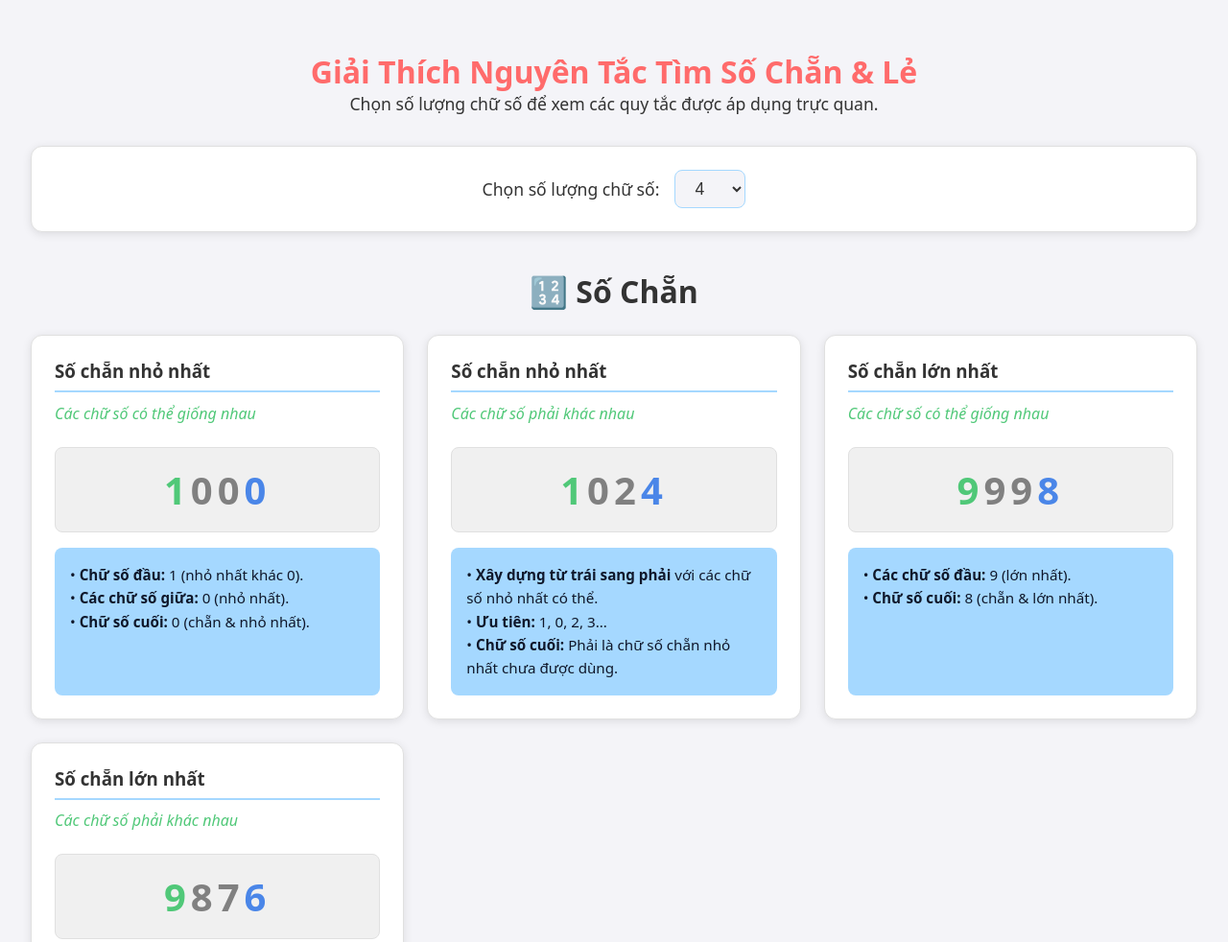
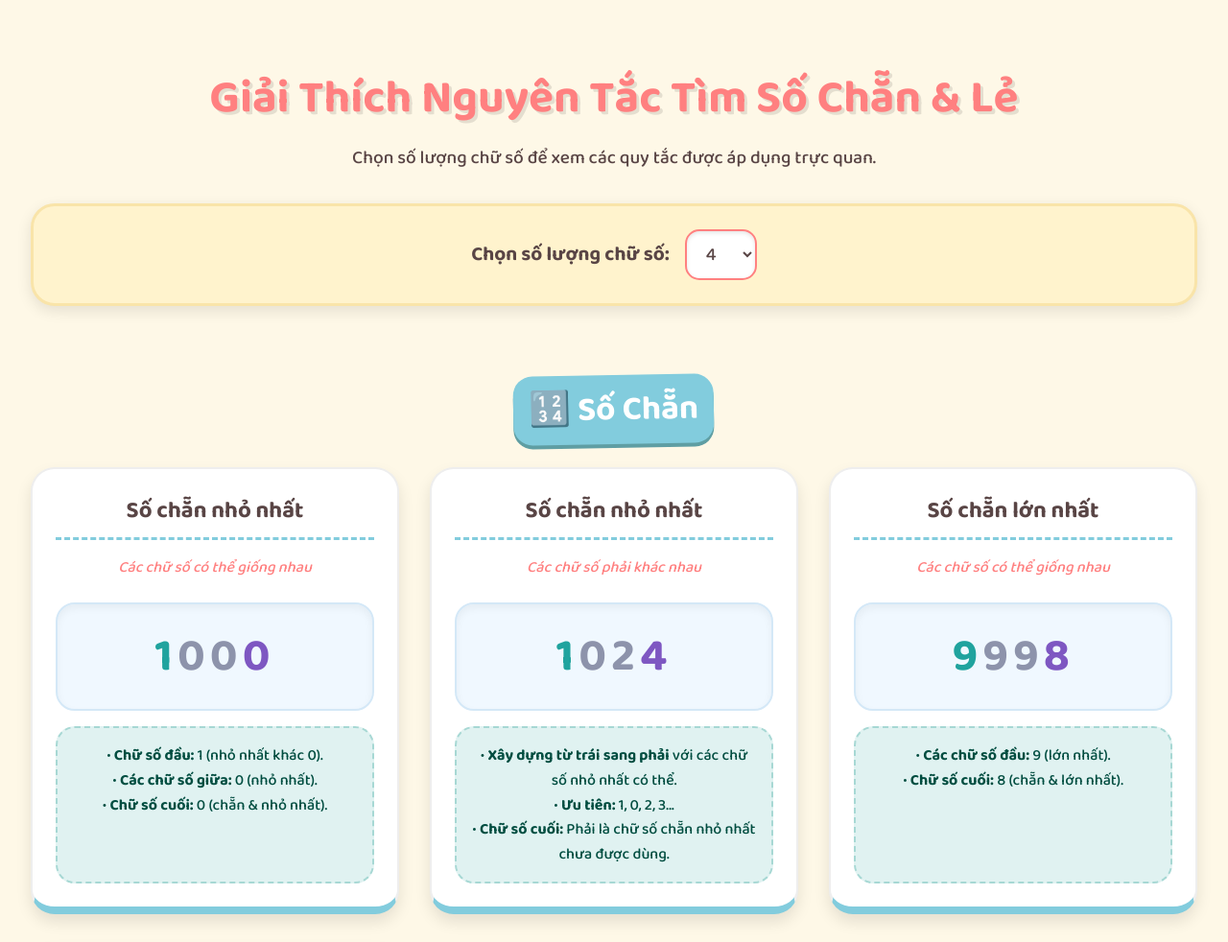
Before and after one commit to ThaiNamAnh/toan-4-bai-3, a plain HTML site: page index.html in a window 1280 px wide. Shown: the top 982 px of the page at 96% size. Drawn offline with Linux system fonts and the light colour scheme.

Commit message:
change css

```diff
--- a/index.html
+++ b/index.html
@@ -5,21 +5,24 @@
         <meta name="viewport" content="width=device-width, initial-scale=1.0" />
         <title>Giải Thích Trực Quan: Tìm Số Chẵn & Lẻ</title>
         <style>
+            @import url("https://fonts.googleapis.com/css2?family=Baloo+2:wght@500;700&display=swap");
+
             :root {
-                --bg-color: #f4f4f8;
+                --font-main: "Baloo 2", cursive;
+                --bg-color: #fef8e7; /* Màu nền vàng kem */
                 --card-bg: #ffffff;
-                --primary-color: #a5d8ff;
-                --accent-color: #ff6b6b;
-                --text-color: #333333;
-                --highlight-first: #50c878;
-                --highlight-middle: #808080;
-                --highlight-last-even: #4a86e8;
-                --highlight-last-odd: #ff9a4d; /* Màu mới cho số lẻ */
+                --controls-bg: #fff3cd; /* Màu vàng nhạt cho bảng điều khiển */
+                --primary-color: #82ccdd; /* Màu xanh ngọc */
+                --accent-color: #ff8080; /* Màu hồng cam */
+                --text-color: #594545; /* Màu nâu sẫm */
+                --highlight-first: #20a39e; /* Màu xanh lá cây đậm */
+                --highlight-middle: #8d93ab; /* Màu xám xanh */
+                --highlight-last-even: #7e57c2; /* Màu tím */
+                --highlight-last-odd: #ff9a4d; /* Màu cam */
             }
+
             body {
-                font-family: system-ui, -apple-system, BlinkMacSystemFont,
-                    "Segoe UI", Roboto, Oxygen, Ubuntu, Cantarell, "Open Sans",
-                    "Helvetica Neue", sans-serif;
+                font-family: var(--font-main);
                 background-color: var(--bg-color);
                 color: var(--text-color);
                 margin: 0;
@@ -28,121 +31,161 @@
                 flex-direction: column;
                 align-items: center;
             }
+
             .container {
                 width: 100%;
                 max-width: 1400px;
             }
+
             h1.main-title {
                 color: var(--accent-color);
                 text-align: center;
-                margin-bottom: 1rem;
+                font-size: 3rem;
+                text-shadow: 3px 3px 0px rgba(0, 0, 0, 0.1);
             }
+
             h1.main-title + p {
                 text-align: center;
-                margin-top: -1rem;
+                margin-top: -1.5rem;
                 margin-bottom: 2rem;
-                font-size: 1.1rem;
+                font-size: 1.2rem;
             }
+
             .section-title {
                 text-align: center;
-                font-size: 2rem;
+                font-size: 2.2rem;
                 margin: 2.5rem 0 1.5rem 0;
                 color: var(--text-color);
+                background-color: var(--primary-color);
+                color: white;
+                padding: 0.5rem 1rem;
+                border-radius: 20px;
+                display: inline-block;
+                box-shadow: 0 4px 0px #5f9ea3;
+                transform: rotate(-1deg);
             }
+
+            /* Căn giữa cho section-title */
+            div:has(> .section-title) {
+                text-align: center;
+            }
+
             .controls {
                 display: flex;
                 justify-content: center;
                 align-items: center;
                 gap: 1rem;
-                background-color: var(--card-bg);
+                background-color: var(--controls-bg);
                 padding: 1.5rem;
-                border-radius: 12px;
+                border-radius: 25px;
                 margin-bottom: 2rem;
-                box-shadow: 0 2px 10px rgba(0, 0, 0, 0.1);
-                border: 1px solid #e0e0e0;
+                border: 3px solid #f9e4a9;
+                box-shadow: 0 5px 15px rgba(0, 0, 0, 0.1);
             }
+
             .controls label {
-                font-size: 1.1rem;
-                font-weight: 500;
+                font-size: 1.3rem;
+                font-weight: 700;
             }
+
             .controls select {
                 padding: 0.5rem 1rem;
-                font-size: 1.1rem;
-                border-radius: 8px;
-                border: 1px solid var(--primary-color);
-                background-color: var(--bg-color);
+                font-size: 1.2rem;
+                border-radius: 15px;
+                border: 2px solid var(--accent-color);
+                background-color: #fff;
+                font-family: var(--font-main);
                 color: var(--text-color);
                 cursor: pointer;
+                box-shadow: inset 0 2px 4px rgba(0, 0, 0, 0.1);
             }
+
             .grid {
                 display: grid;
                 grid-template-columns: repeat(auto-fit, minmax(320px, 1fr));
-                gap: 1.5rem;
+                gap: 2rem;
             }
+
             .card {
                 background-color: var(--card-bg);
-                border-radius: 12px;
+                border-radius: 25px;
                 padding: 1.5rem;
                 display: flex;
                 flex-direction: column;
-                box-shadow: 0 2px 10px rgba(0, 0, 0, 0.1);
-                border-left: 5px solid var(--primary-color);
+                box-shadow: 0 8px 16px rgba(0, 0, 0, 0.1);
+                border: 2px solid #eee;
+                border-bottom: 8px solid var(--primary-color);
                 transition: transform 0.2s ease-in-out;
-                border: 1px solid #e0e0e0;
             }
+
             .card:hover {
-                transform: translateY(-5px);
+                transform: translateY(-8px) rotate(1deg);
             }
+
             .card h3 {
                 margin-top: 0;
-                color: #333;
-                border-bottom: 2px solid var(--primary-color);
+                color: var(--text-color);
+                border-bottom: 3px dashed var(--primary-color);
                 padding-bottom: 0.5rem;
+                text-align: center;
+                font-size: 1.5rem;
             }
+
             .card .subtitle {
                 font-style: italic;
-                color: var(--highlight-first);
+                color: var(--accent-color);
                 margin-top: -0.5rem;
                 margin-bottom: 1.5rem;
+                text-align: center;
+                font-weight: 500;
             }
+
             .number-display {
-                font-size: 2.5rem;
-                font-weight: bold;
+                font-size: 3rem;
+                font-weight: 700;
                 text-align: center;
                 margin-bottom: 1rem;
                 padding: 1rem;
-                background-color: #f0f0f0;
-                border-radius: 8px;
+                background-color: #f0f8ff;
+                border-radius: 20px;
                 letter-spacing: 5px;
                 min-height: 50px;
-                border: 1px solid #e0e0e0;
+                border: 2px solid #d4e8f7;
+                box-shadow: inset 0px 4px 8px rgba(0, 0, 0, 0.05);
             }
+
             .number-display span {
                 display: inline-block;
                 transition: all 0.5s ease;
                 opacity: 0;
                 transform: translateY(20px);
             }
+
             .number-display span.first {
                 color: var(--highlight-first);
             }
+
             .number-display span.middle {
                 color: var(--highlight-middle);
             }
+
             .number-display span.last-even {
                 color: var(--highlight-last-even);
             }
+
             .number-display span.last-odd {
                 color: var(--highlight-last-odd);
             }
+
             .explanation {
-                font-size: 0.95rem;
+                font-size: 1rem;
                 line-height: 1.6;
-                background-color: var(--primary-color);
-                color: #0f172a; /* Darker text on light blue */
+                background-color: #e0f2f1;
+                color: #004d40;
                 padding: 1rem;
-                border-radius: 8px;
+                border-radius: 20px;
                 flex-grow: 1;
+                border: 2px dashed #a7d8d4;
             }
 
             /* --- Mã Responsive cho điện thoại --- */
@@ -150,30 +193,37 @@
                 body {
                     padding: 1rem;
                 }
+
                 .grid {
                     grid-template-columns: 1fr;
                     gap: 1.5rem;
                 }
+
                 .controls {
                     flex-direction: column;
                     gap: 0.8rem;
                     padding: 1rem;
                 }
+
                 h1.main-title {
-                    font-size: 1.8rem;
+                    font-size: 2.2rem;
                 }
+
                 h1.main-title + p {
                     margin-bottom: 1.5rem;
                     font-size: 1rem;
                 }
+
                 .section-title {
-                    font-size: 1.6rem;
+                    font-size: 1.8rem;
                 }
+
                 .card h3 {
                     font-size: 1.3rem;
                 }
+
                 .number-display {
-                    font-size: 2rem;
+                    font-size: 2.5rem;
                     letter-spacing: 3px;
                 }
             }
```
